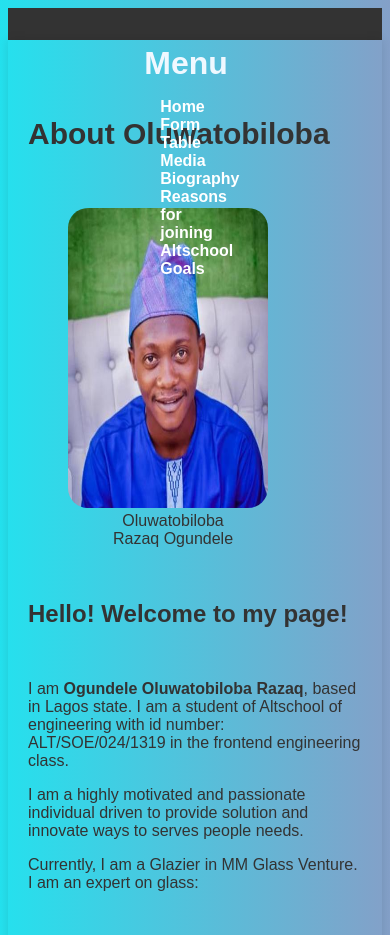
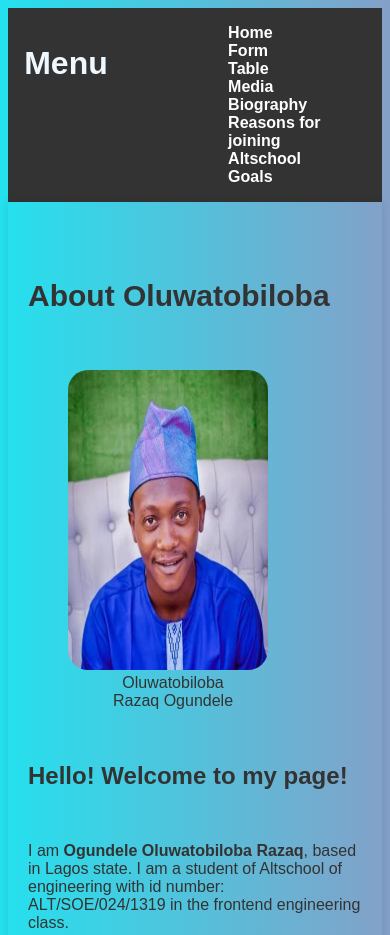
Before and after one commit to OluwatobilobaOgundele/My_1st_Repo, a plain HTML site: page index.html in a window 390 px wide. Shown: the top 935 px of the page. Drawn offline with Linux system fonts and the light colour scheme.

Commit message:
newly committed

```diff
--- a/asset/css/main.css
+++ b/asset/css/main.css
@@ -201,8 +201,15 @@ div img {
             display: flex;
             justify-content: space-evenly;
          }
+         #header {
+            position: static;
+            max-width: 100%;
+            display: flex;
+            justify-content: space-between;
+         }
     nav {
         display: inline;
+        max-width: 45%;
     }
     .my {
         margin: auto;
```
